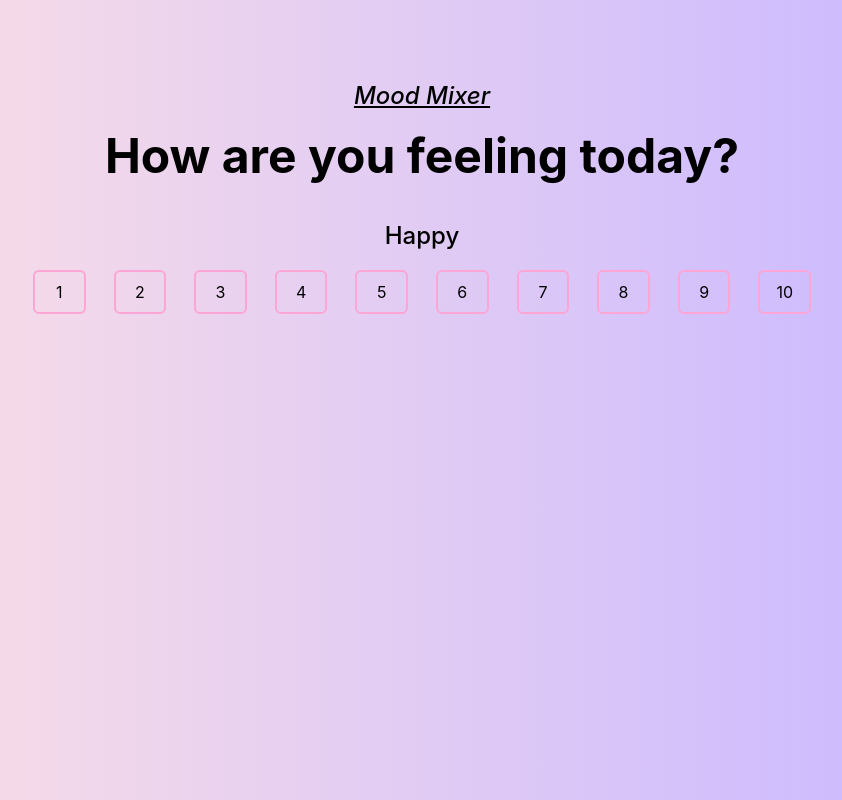
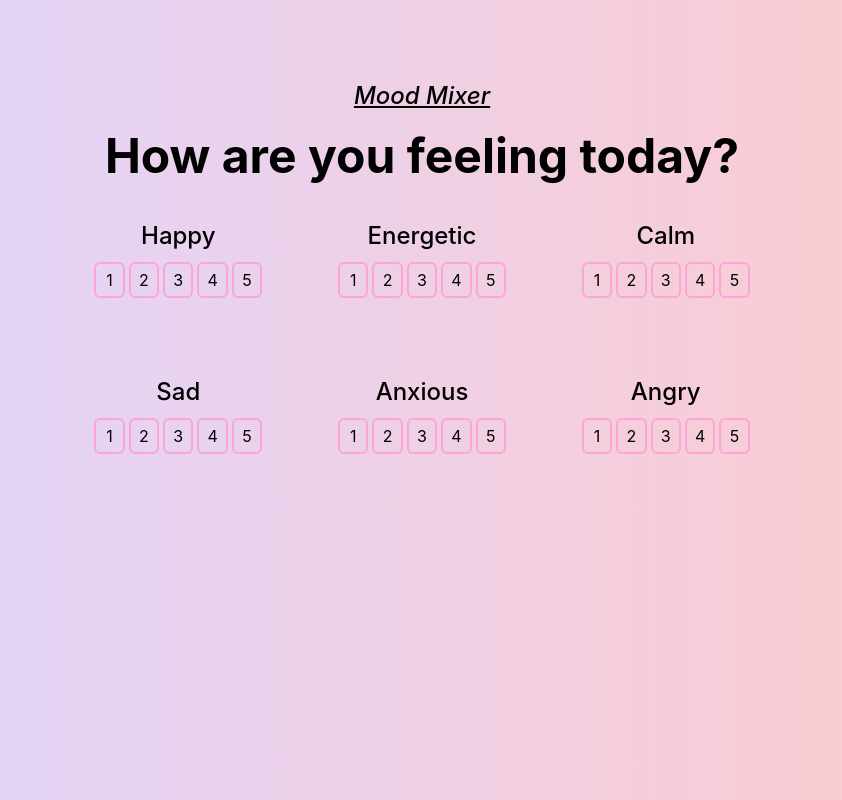
Before and after one commit to isaacnguyen10711-cpu/Vibe-Mixer, a React (Vite) app in the folder mm-frontend/: page / in a window 1280 px wide. Shown: the whole page, without its empty margins (218-1060 px from the left). Built offline with nearby package versions, Linux system fonts and the light colour scheme.

Commit message:
Updated homepage with ButtonRow component

```diff
--- a/mm-frontend/src/App.tsx
+++ b/mm-frontend/src/App.tsx
@@ -3,7 +3,7 @@ import HomePage from './pages/HomePage'
 function App() {
 
  return (
-  <div className="bg-linear-to-r from-red-100 to-violet-300 min-h-screen max-w-screen flex justify-center">
+  <div className="bg-linear-to-r from-violet-200 to-red-200 min-h-screen max-w-screen flex justify-center">
     <HomePage/>
   </div>
  )
--- a/mm-frontend/src/pages/HomePage.tsx
+++ b/mm-frontend/src/pages/HomePage.tsx
@@ -1,10 +1,16 @@
 import { useState, useEffect } from 'react'
+import ButtonRow from '../components/ButtonRow';
 
 function HomePage() {
-    const [mood, setMood] = useState(1);
+    const [happy, setHappy] = useState(1);
+    const [energetic, setEnergetic] = useState(1);
+    const [calm, setCalm] = useState(1);
+    const [sad, setSad] = useState(1);
+    const [anxious, setAnxious] = useState(1);
+    const [angry, setAngry] = useState(1);
 
     return (
-        <div className="max-w-5xl mx-auto">
+        <div className="max-w-6xl mx-auto">
             <div className="flex justify-center">
                 <h1 className="text-lg mt-20 italic underline font-medium md:text-xl lg:text-2xl">Mood Mixer</h1>
             </div>
@@ -12,73 +18,58 @@ function HomePage() {
                 <h1 className="text-2xl mt-5 font-bold md:text-3xl lg:text-5xl">How are you feeling today?</h1>
             </div>
 
-            <div className="flex justify-center mt-10">
-                <h1 className="text-lg font-medium md:text-xl lg:text-2xl">Happy</h1>
+            <div className="grid md:grid-cols-3 gap-20 justify-center mt-10">
+                <div>
+                    <div className="flex justify-center">
+                        <h1 className="text-lg font-medium md:text-xl lg:text-2xl">Happy</h1>
+                    </div>
+                    <div className="grid grid-cols-5 gap-2 justify-center mt-3">
+                        <ButtonRow onMoodSelect={setHappy} />
+                    </div>
+                </div>
+                <div>
+                    <div className="flex justify-center">
+                        <h1 className="text-lg font-medium md:text-xl lg:text-2xl">Energetic</h1>
+                    </div>
+                    <div className="grid grid-cols-5 gap-2 justify-center mt-3">
+                        <ButtonRow onMoodSelect={setEnergetic} />
+                    </div>
+                </div>
+                <div>
+                    <div className="flex justify-center">
+                        <h1 className="text-lg font-medium md:text-xl lg:text-2xl">Calm</h1>
+                    </div>
+                    <div className="grid grid-cols-5 gap-2 justify-center mt-3">
+                        <ButtonRow onMoodSelect={setCalm} />
+                    </div>
+                </div>
+                <div>
+                    <div className="flex justify-center">
+                        <h1 className="text-lg font-medium md:text-xl lg:text-2xl">Sad</h1>
+                    </div>
+                    <div className="grid grid-cols-5 gap-2 justify-center mt-3">
+                        <ButtonRow onMoodSelect={setSad} />
+                    </div>
+                </div>
+                <div>
+                    <div className="flex justify-center">
+                        <h1 className="text-lg font-medium md:text-xl lg:text-2xl">Anxious</h1>
+                    </div>
+                    <div className="grid grid-cols-5 gap-2 justify-center mt-3">
+                        <ButtonRow onMoodSelect={setAnxious} />
+                    </div>
+                </div>
+                <div>
+                    <div className="flex justify-center">
+                        <h1 className="text-lg font-medium md:text-xl lg:text-2xl">Angry</h1>
+                    </div>
+                    <div className="grid grid-cols-5 gap-2 justify-center mt-3">
+                        <ButtonRow onMoodSelect={setAngry} />
+                    </div>
+                </div>
             </div>
-            <div className="grid grid-cols-5 gap-4 md:grid-cols-10 justify-center mt-5">
-                <button
-                    className="px-4 py-2 mx-2 rounded hover:bg-violet-300 outline outline-2 outline-pink-300 transition duration-500 ease-in-out hover:scale-110"
-                    onClick={() => setMood(1)}
-                >
-                    1
-                </button>
-                <button
-                    className="px-4 py-2 mx-2 rounded hover:bg-violet-300 outline outline-2 outline-pink-300 transition duration-500 ease-in-out hover:scale-110"
-                    onClick={() => setMood(2)}
-                >
-                    2
-                </button>
-                <button
-                    className="px-4 py-2 mx-2 rounded hover:bg-violet-300 outline outline-2 outline-pink-300 transition duration-500 ease-in-out hover:scale-110"
-                    onClick={() => setMood(3)}
-                >
-                    3
-                </button>
-                <button
-                    className="px-4 py-2 mx-2 rounded hover:bg-violet-300 outline outline-2 outline-pink-300 transition duration-500 ease-in-out hover:scale-110"
-                    onClick={() => setMood(4)}
-                >
-                    4
-                </button>
-                <button
-                    className="px-4 py-2 mx-2 rounded hover:bg-violet-300 outline outline-2 outline-pink-300 transition duration-500 ease-in-out hover:scale-110"
-                    onClick={() => setMood(5)}
-                >
-                    5
-                </button>
-                <button
-                    className="px-4 py-2 mx-2 rounded hover:bg-violet-300 outline outline-2 outline-pink-300 transition duration-500 ease-in-out hover:scale-110"
-                    onClick={() => setMood(6)}
-                >
-                    6
-                </button>
-                <button
-                    className="px-4 py-2 mx-2 rounded hover:bg-violet-300 outline outline-2 outline-pink-300 transition duration-500 ease-in-out hover:scale-110"
-                    onClick={() => setMood(7)}
-                >
-                    7
-                </button>
-                <button
-                    className="px-4 py-2 mx-2 rounded hover:bg-violet-300 outline outline-2 outline-pink-300 transition duration-500 ease-in-out hover:scale-110"
-                    onClick={() => setMood(8)}
-                >
-                    8
-                </button>
-                <button
-                    className="px-4 py-2 mx-2 rounded hover:bg-violet-300 outline outline-2 outline-pink-300 transition duration-500 ease-in-out hover:scale-110"
-                    onClick={() => setMood(9)}
-                >
-                    9
-                </button>
-                <button
-                    className="px-4 py-2 mx-2 rounded hover:bg-violet-300 outline outline-2 outline-pink-300 transition duration-500 ease-in-out hover:scale-110"
-                    onClick={() => setMood(10)}
-                >
-                    10
-                </button>
-            </div>
+        </div>
 
-        </div>
     )
 }
 
```
